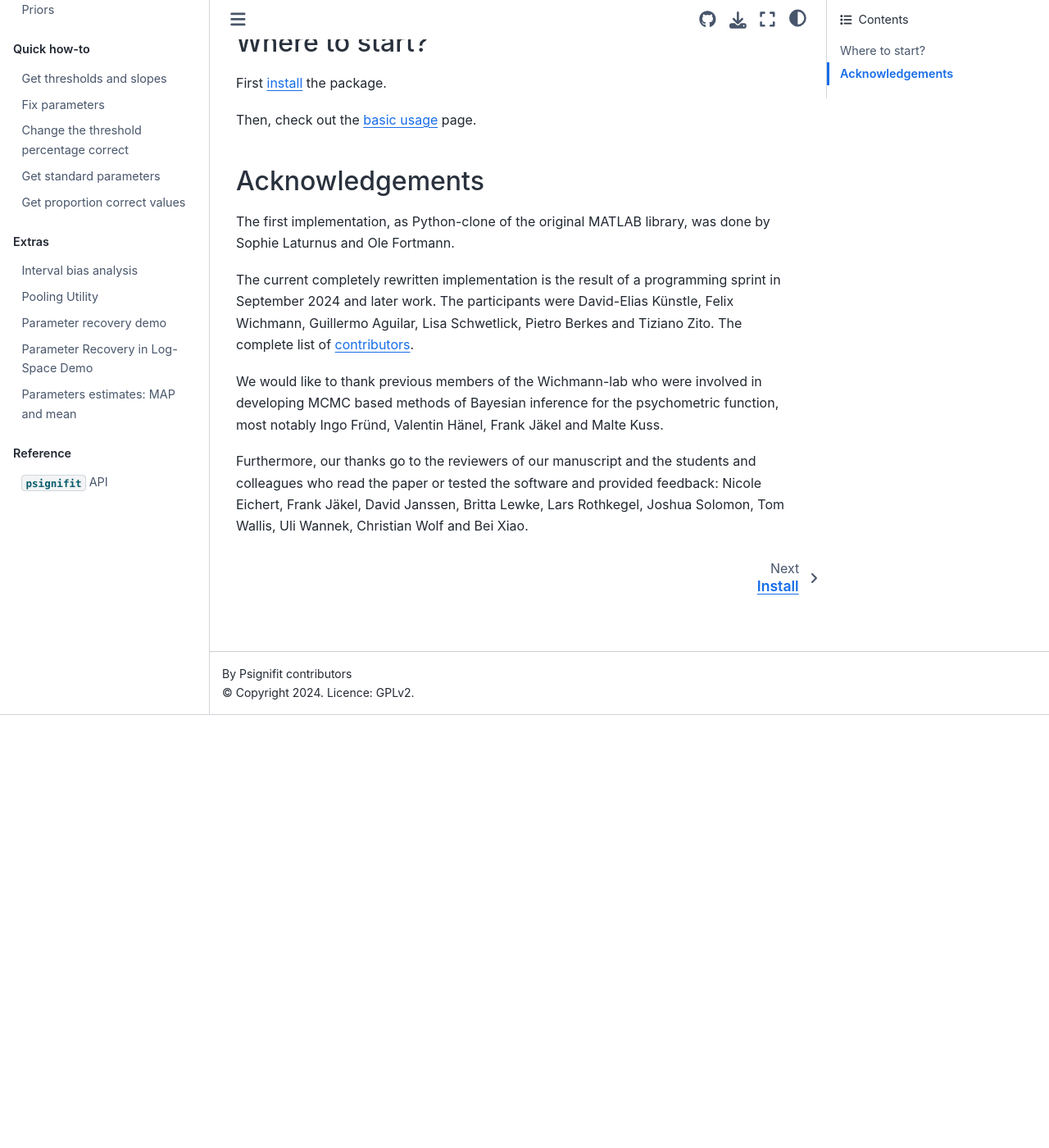
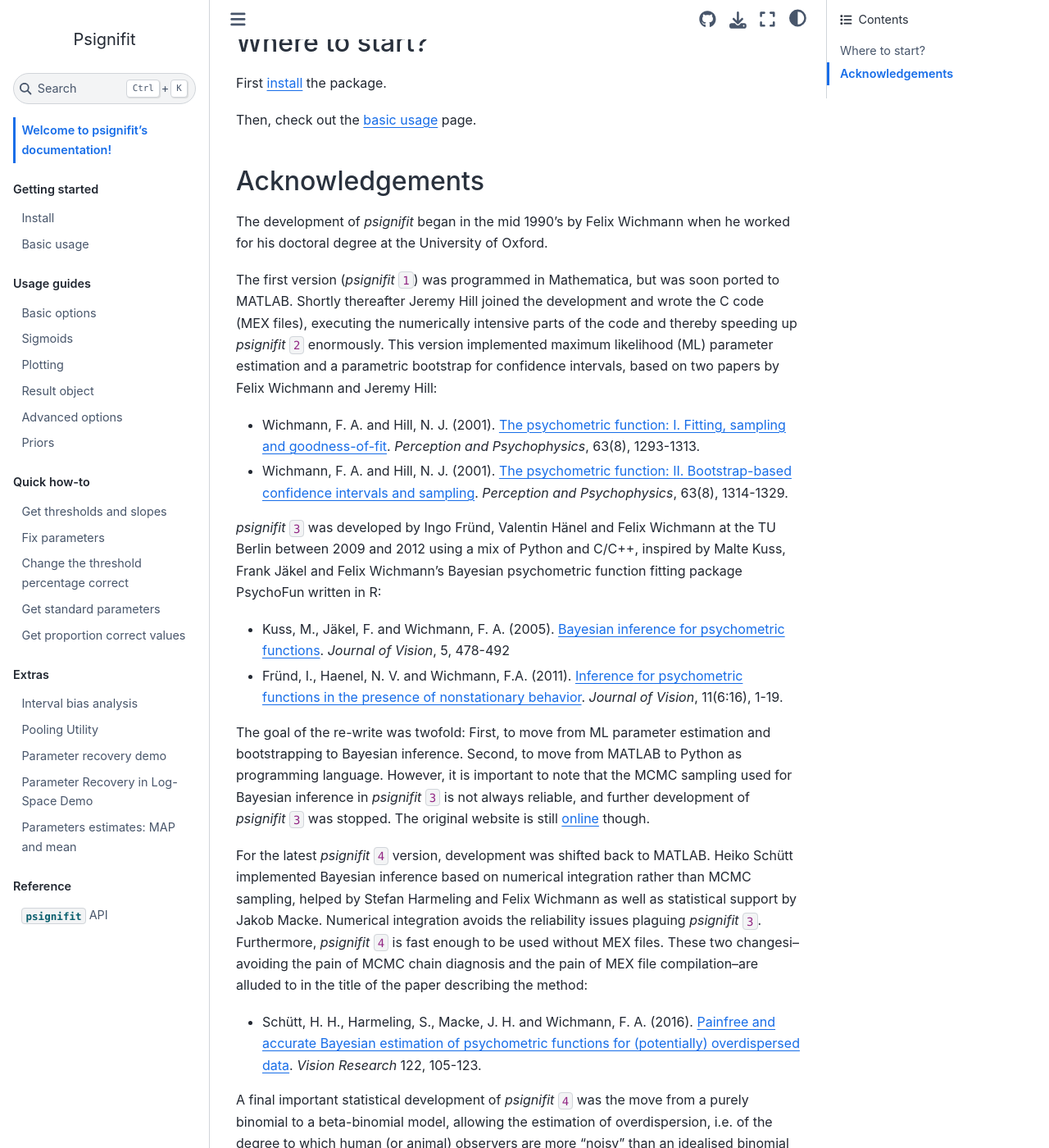
Before and after one commit to wichmann-lab/python-psignifit, a Jupyter Book: the page built from docs/index.md, in a window 1280 px wide and 1400 px high, scrolled down 528 px. Shown: the whole window at 82% size. Built offline with Jupyter Book 1.0.4 settings and Sphinx 7.4.7 and the Sphinx Book theme 1.1.4, drawn with Linux system fonts in a browser that asks for light colours; some of the changed text lies outside the part shown.

Commit message:
add historical background of psignifit to the docs

```diff
--- a/docs/index.md
+++ b/docs/index.md
@@ -26,17 +26,70 @@ First [install](install_guide) the package.
 Then, check out the [basic usage](basic-usage) page.
 
 ## Acknowledgements
+The development of *psignifit* began in the mid 1990's by Felix Wichmann when
+he worked for his doctoral degree at the University of Oxford.
 
-The first implementation, as Python-clone of the original MATLAB library, was done by Sophie Laturnus and Ole Fortmann.
+The first version (*psignifit* `1`) was programmed in Mathematica, but was soon ported
+to MATLAB. Shortly thereafter Jeremy Hill joined the development and wrote
+the C code (MEX files), executing the numerically intensive parts of the code
+and thereby speeding up *psignifit* `2` enormously. This version implemented
+maximum likelihood (ML) parameter estimation and a parametric bootstrap for
+confidence intervals, based on two papers by Felix Wichmann and Jeremy Hill:
 
-The current completely rewritten implementation is the result of a programming sprint in September 2024 and later work. The participants were David-Elias Künstle, Felix Wichmann, Guillermo Aguilar, Lisa Schwetlick, Pietro Berkes and Tiziano Zito. The complete list of [contributors](https://github.com/wichmann-lab/python-psignifit/blob/main/CONTRIBUTORS).
+  - Wichmann, F. A. and Hill, N. J. (2001). [The psychometric function: I. Fitting, sampling and goodness-of-fit](https://link.springer.com/article/10.3758/BF03194544). *Perception and Psychophysics*, 63(8), 1293-1313.
+  - Wichmann, F. A. and Hill, N. J. (2001). [The psychometric function: II. Bootstrap-based confidence intervals and sampling](https://link.springer.com/article/10.3758/BF03194545). *Perception and Psychophysics*, 63(8), 1314-1329.
 
-We would like to thank previous members of the Wichmann-lab who
-were involved in developing MCMC based methods of Bayesian inference for
-the psychometric function, most notably Ingo Fründ, Valentin Hänel,
-Frank Jäkel and Malte Kuss.
+*psignifit* `3` was developed by Ingo Fründ, Valentin Hänel and Felix Wichmann at the
+TU Berlin between 2009 and 2012 using a mix of Python and C/C++, inspired by Malte Kuss, Frank Jäkel and
+Felix Wichmann's Bayesian psychometric function fitting package PsychoFun written in R:
 
-Furthermore, our thanks go to the reviewers of our manuscript and the
+  - Kuss, M., Jäkel, F. and Wichmann, F. A. (2005). [Bayesian inference for psychometric functions](http://jov.arvojournals.org/article.aspx?articleid=2192844). *Journal of Vision*, 5, 478-492
+  - Fründ, I., Haenel, N. V. and Wichmann, F.A. (2011). [Inference for psychometric functions in the presence of nonstationary behavior](http://jov.arvojournals.org/article.aspx?articleid=2121082). *Journal of Vision*, 11(6:16), 1-19.
+
+The goal of the re-write was twofold: First, to move from ML parameter
+estimation and bootstrapping to Bayesian inference. Second, to move from MATLAB
+to Python as programming language. However, it is important to note that the
+MCMC sampling used for Bayesian inference in *psignifit* `3` is not always reliable,
+and further development of *psignifit* `3` was stopped. The original website is still
+[online](https://psignifit.sourceforge.net/) though.
+
+
+For the latest *psignifit* `4` version, development was shifted back to MATLAB.
+Heiko Schütt implemented Bayesian inference based on numerical integration rather than MCMC
+sampling, helped by Stefan Harmeling and Felix Wichmann as well as statistical
+support by Jakob Macke. Numerical integration avoids the reliability issues
+plaguing *psignifit* `3`. Furthermore, *psignifit* `4` is fast enough to be used without
+MEX files. These two changesi–avoiding the pain of MCMC chain diagnosis and
+the pain of MEX file compilation–are alluded to in the title of the paper
+describing the method:
+
+- Schütt, H. H., Harmeling, S., Macke, J. H. and Wichmann, F. A. (2016). [Painfree and accurate Bayesian estimation of psychometric functions for (potentially) overdispersed data](http://www.sciencedirect.com/science/article/pii/S0042698916000390). *Vision Research* 122, 105-123.
+
+A final important statistical development of *psignifit* `4` was the move from
+a purely binomial to a beta-binomial model, allowing the estimation of
+overdispersion, i.e. of the degree to which human (or animal) observers are more "noisy"
+than an idealised binomial decision maker. The original *psignifit* `4` [MATLAB implementation](https://github.com/wichmann-lab/psignifit)
+is available on [GitHub](https://github.com/wichmann-lab/psignifit).
+
+The first implementation of *psignifit* `4` in Python started in 2016 as a pure
+Python-clone of the original MATLAB library, implemented by Sophie Laturnus, Ole Fortmann
+and Heiko Schütt. In 2017 Tiziano Zito started a complete rewrite, with the intent
+of making the code more "pythonic" and making use of the SciPy statistical libraries switching
+away from self-written ones. The rewrite was taken over by David-Elias Künstle in 2020, who
+did most of the hard work of refactoring and implementing the missing functionality. Künstle's
+and Zito's work lived for a long time unfinished in a `refactor-api` branch on the
+[public GitHub repo](https://github.com/wichmann-lab/python-psignifit) without seeing the light
+of the day.
+
+In 2024 David-Elias Künstle, Guillermo Aguilar, Lisa Schwetlick, Pietro Berkes
+and Tiziano Zito got together at a programming sprint and with a few bits of advise from Heiko
+Schütt and Felix Wichmann after a couple of days of sweat and tears finally published the first
+official release of the completely rewritten [implementation](https://github.com/wichmann-lab/python-psignifit/releases/tag/v4.1)
+of the [*Vision Research* paper](http://www.sciencedirect.com/science/article/pii/S0042698916000390).
+
+Since then the *psignifit* Python library is maintained by several [contributors](https://github.com/wichmann-lab/python-psignifit/blob/main/CONTRIBUTORS).
+
+Our thanks go to the reviewers of our manuscript and the
 students and colleagues who read the paper or tested the software and
 provided feedback: Nicole Eichert, Frank Jäkel, David Janssen, Britta
 Lewke, Lars Rothkegel, Joshua Solomon, Tom Wallis, Uli Wannek, Christian
```
